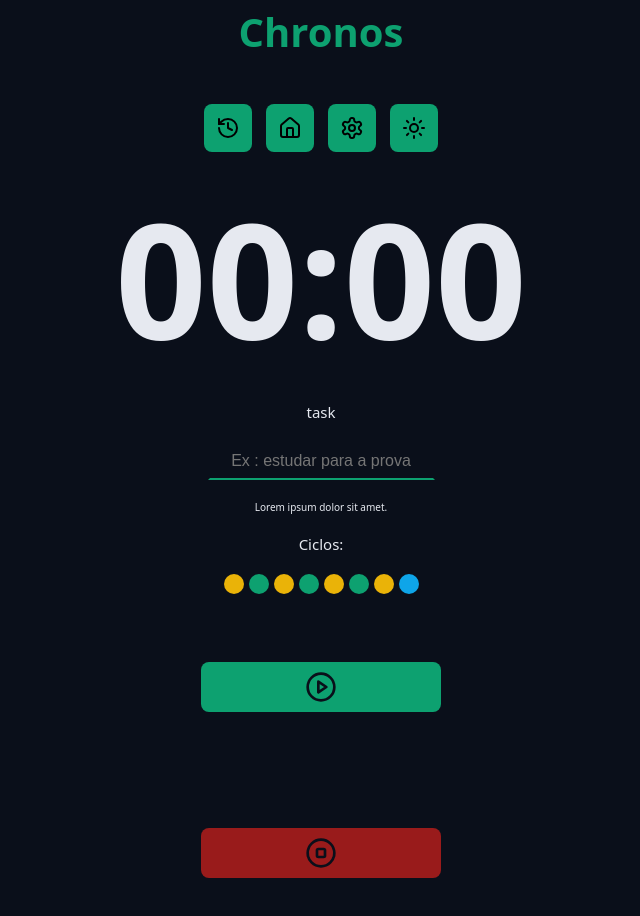
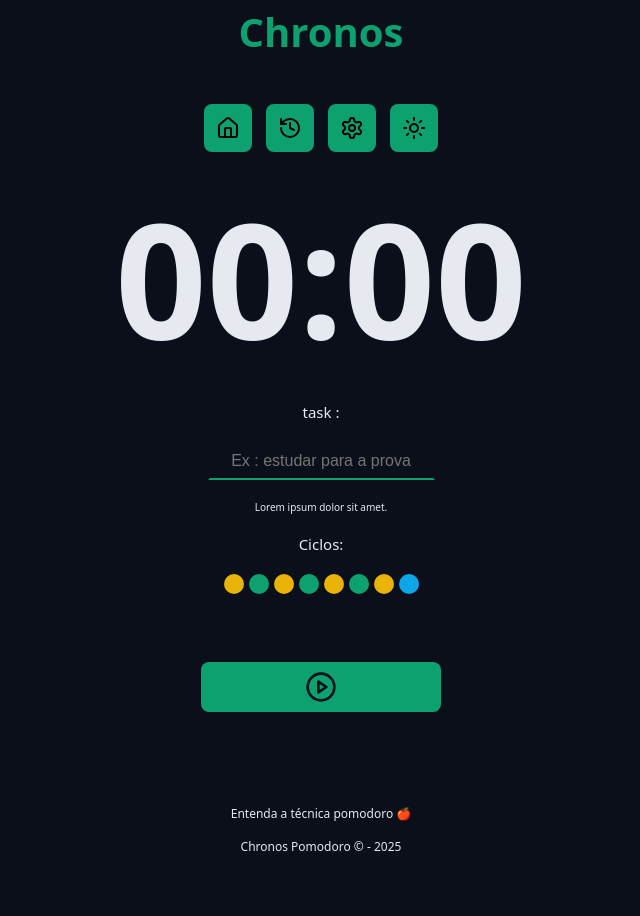
Before and after one commit to gustavocanepa10/chronos-pomodoro, a React (Vite) app: page / in a window 1280 px wide. Shown: the part 160-1076 px from the top of the page, without its empty margins (319-959 px from the left). Built offline with nearby package versions, Linux system fonts and the light colour scheme.

Commit message:
feat : add theme mode

```diff
--- a/index.html
+++ b/index.html
@@ -1,5 +1,5 @@
 <!doctype html>
-<html lang="en">
+<html lang="pt-br" data-theme = "dark">
   <head>
     <meta charset="UTF-8" />
     <link rel="icon" type="image/svg+xml" href="/icon.png" />
--- a/src/App.tsx
+++ b/src/App.tsx
@@ -9,6 +9,7 @@ import { CountDown } from "./components/CountDown/CountDown";
 import { Input } from "./components/Input/input";
 import { Cycles } from "./components/Cycles/Cycles";
 import { Button } from "./components/Button/Button";
+import { Footer } from "./components/Footer/Footer";
 
 function App() {
   return (
@@ -22,7 +23,7 @@ function App() {
 
         <form className="form" action="">
           <div className="formRow">
-            <Input  placeholder="Ex : estudar para a prova" labelText="task" id="input" type="string" />
+            <Input  placeholder="Ex : estudar para a prova" labelText="task :" id="input" type="string" />
           </div>
           <div className="formRow">Lorem ipsum dolor sit amet.</div>
 
@@ -35,12 +36,14 @@ function App() {
             <CirclePlayIcon  size={32}/>
 
            </Button>
-            <Button color="red"  type="submit">
+            {/* <Button color="red"  type="submit">
             <StopCircleIcon  size={32}/>
 
-           </Button>
+           </Button> */}
           </div>
         </form>
+
+        <Footer/>
       </Container>
     </>
   );
--- /dev/null
+++ b/src/components/Footer/Footer.module.css
@@ -0,0 +1,23 @@
+
+
+
+
+.footer {
+    display: flex;
+    flex-direction: column;
+    gap: 1.6rem;
+    justify-content: center;
+    align-items: center;
+
+}
+
+.footer a {
+    text-decoration: none;
+    text-transform: none;
+    color: var(--text-default);
+    font-size: 12px;
+}
+
+.footer a:hover {
+    text-decoration: underline;
+}
--- /dev/null
+++ b/src/components/Footer/Footer.tsx
@@ -0,0 +1,11 @@
+import styles from "./Footer.module.css";
+
+
+export function Footer() {
+  return <footer className={styles.footer}>
+    <a href="">Entenda a técnica pomodoro 🍎</a>
+    <a href="">Chronos Pomodoro &copy; -  {new Date().getFullYear()}
+      </a>
+
+  </footer>;
+}
--- a/src/components/Menu/Menu.tsx
+++ b/src/components/Menu/Menu.tsx
@@ -1,21 +1,50 @@
+import { useState, useEffect } from "react";
 import styles from "./Menu.module.css";
 
 import { HistoryIcon, HomeIcon, SettingsIcon, SunIcon } from "lucide-react";
 
+type themesProps = 'dark' | 'light'
+
+
+
 export function Menu() {
+  const [theme, setTheme] = useState<themesProps>('dark')
+
+
+
+  function handleTheme(event : React.MouseEvent<HTMLAnchorElement, MouseEvent>) {
+    event.preventDefault()
+    setTheme(prevTheme => {
+      const nextTheme = prevTheme === 'dark' ? 'light' : 'dark'
+      return nextTheme;
+
+    })
+
+
+  }
+
+  useEffect(() => {
+
+    document.documentElement.setAttribute("data-theme" ,  theme)
+
+  }, [theme])
+
+
+
   return (
     <nav className={styles.menu}>
-      <a href="#">
-        <HistoryIcon color="#000" />
+
+      <a href="#" aria-label="Ir para a home" title = "Home">
+        <HomeIcon color="#000"  />
       </a>
-      <a href="#">
-        <HomeIcon color="#000" />
+      <a href="#" aria-label="Ver histórico" title = "Histórico">
+        < HistoryIcon color="#000"   />
       </a>
-      <a href="#">
-        <SettingsIcon color="#000" />
+      <a href="#" aria-label="Configurações" title = "Configurações">
+        <SettingsIcon color="#000"  />
       </a>
-      <a href="#">
-        <SunIcon color="#000" />
+      <a href="#"  onClick={handleTheme} aria-label="Mudar de tema" title = "Tema">
+        <SunIcon  color="#000" />
       </a>
     </nav>
   );
--- a/src/styles/theme.css
+++ b/src/styles/theme.css
@@ -36,3 +36,24 @@
   --text-disabled: #aab3cc;
 
 }
+
+:root[data-theme = 'light'] {
+  --gray-900: #e6e9f0;
+  --gray-800: #cdd3e1;
+  --gray-700: #aab3cc;
+  --gray-600: #555f7d;
+  --gray-500: #454f6a;
+  --gray-400: #363d56;
+  --gray-300: #272f43;
+  --gray-200: #181f2e;
+  --gray-100: #0a0f1a;
+
+
+  --text-default: ##0a0f1a;
+  --text-muted: #272f43;
+
+
+  --link-color: #10b981;
+  --link-hover: #0b8a60;
+
+}
```
